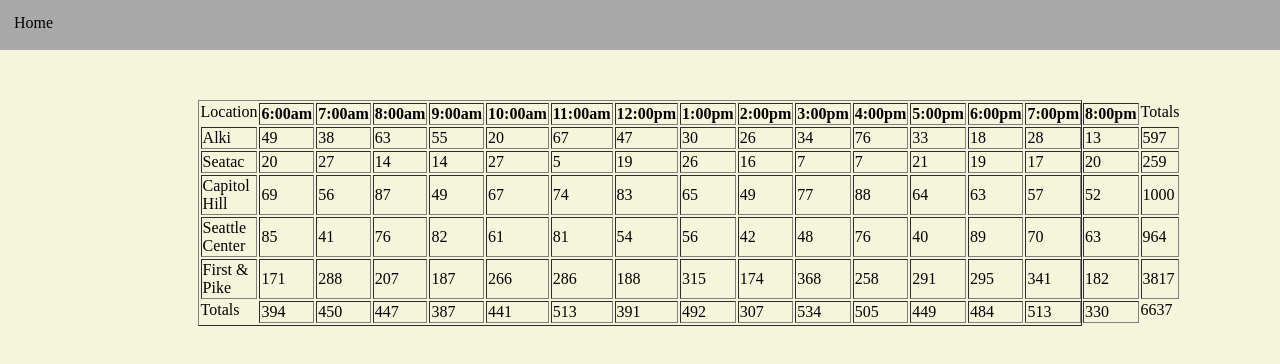
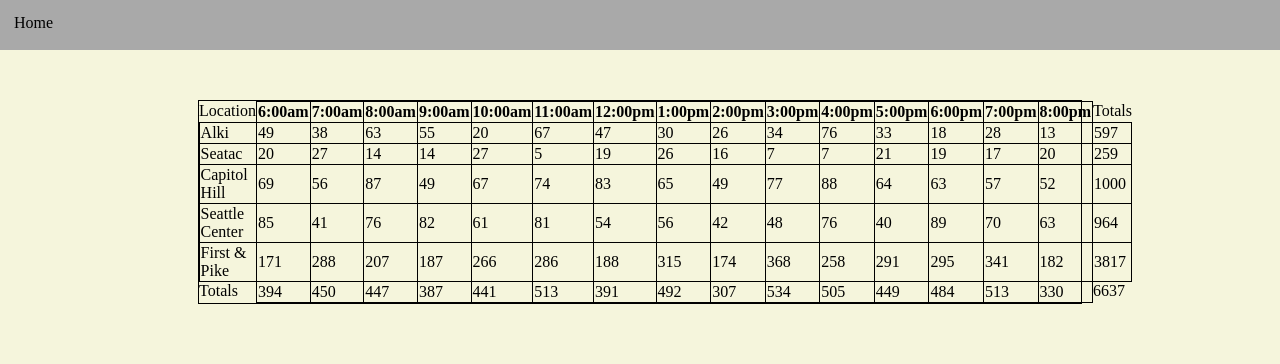
Before and after one commit to trevorjdobson/salmon-cookies, a plain HTML site: page sales.html in a window 1280 px wide. Drawn offline with Linux system fonts and the light colour scheme.

Commit message:
minor tweaks

```diff
--- a/js/app.js
+++ b/js/app.js
@@ -58,16 +58,16 @@ function createTableHeader(){
   var table = document.getElementById('table');
   var header = document.createElement('thead');
   var headerRow = document.createElement('tr');
-  headerRow.appendChild(document.createElement('td').appendChild(document.createTextNode('Location')));
+  headerRow.appendChild(document.createElement('th').appendChild(document.createTextNode('Location')));
   for(var i = 0; i<hours.length;i++){
     var cell = document.createElement('th');
     cell.appendChild(document.createTextNode(hours[i]));
     headerRow.appendChild(cell);
   }
-  headerRow.appendChild(document.createElement('td').appendChild(document.createTextNode('Totals')));
+  headerRow.appendChild(document.createElement('th').appendChild(document.createTextNode('Totals')));
   header.appendChild(headerRow);
   table.appendChild(header);
-  table.setAttribute('border', '1');
+
 }
 
 function createTableFooter(){
--- a/style/style.css
+++ b/style/style.css
@@ -41,10 +41,14 @@ nav a{
 #about{
     text-align: center;
 }
-#table{
+table{
     margin-top: 100px;
     display: block;
     margin-left: auto;
     margin-right: auto;
     width: 70%;
+    border-collapse: collapse;
 }
+table, th, td {
+    border: 1px solid black;
+  }
```
